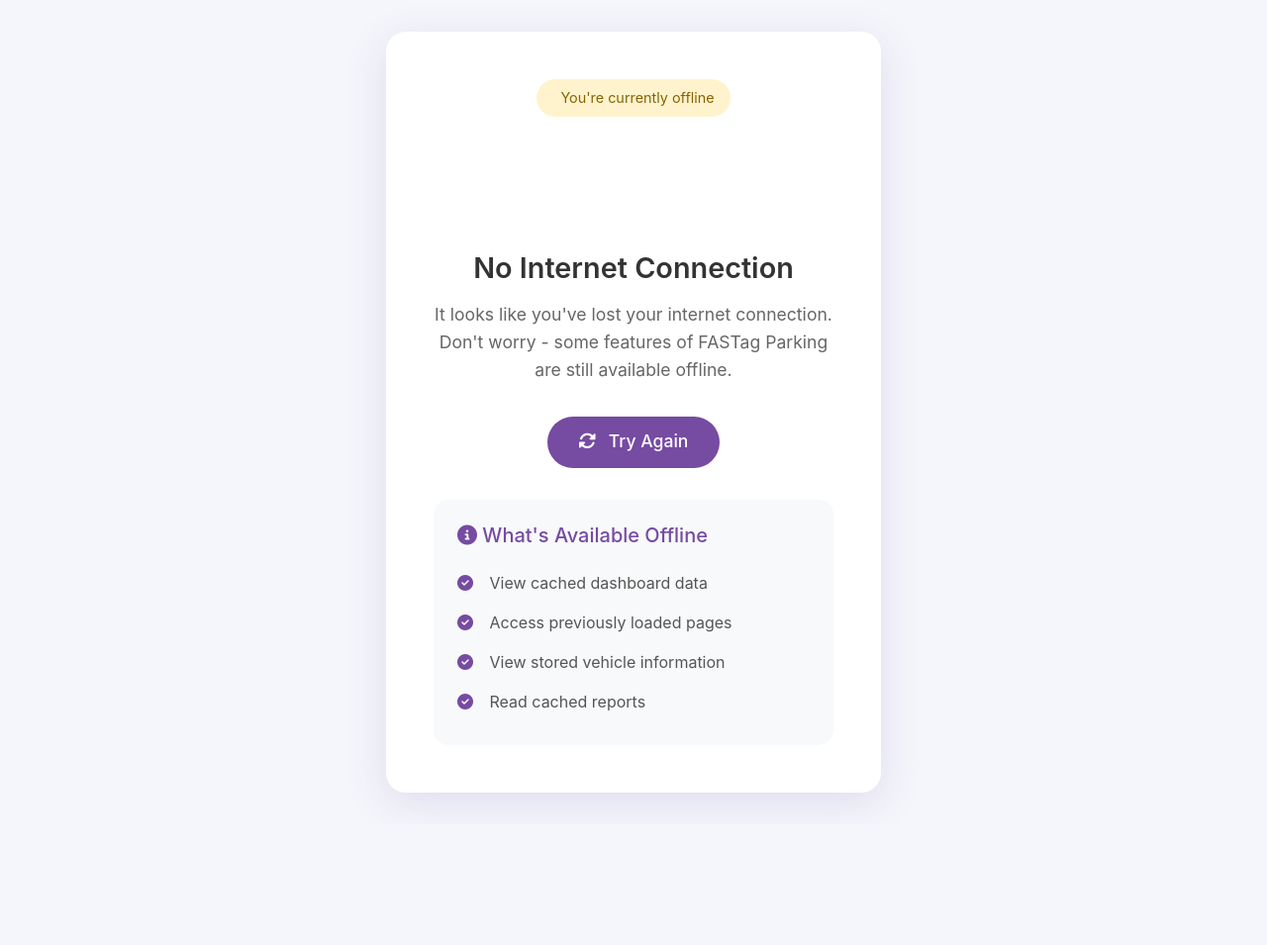
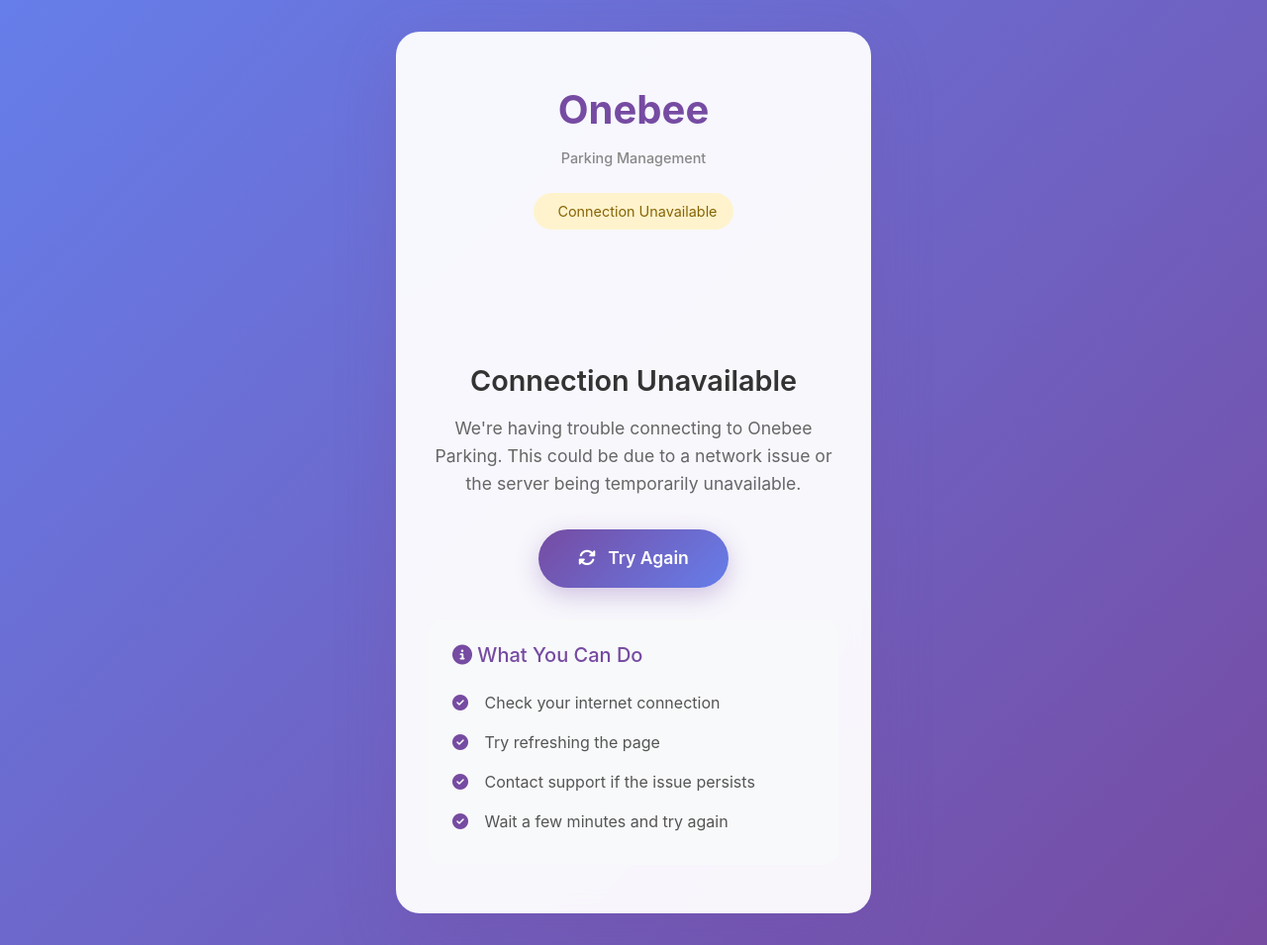
Before and after one commit to karthiknexoplus/Fastag, a Flask app: page /offline.html in a window 1280 px wide. Shown: the whole page at 99% size. Before the commit the page ends 814 px from the top, so only its background shows below. Run offline with Flask 3, Linux system fonts and the light colour scheme; parts of the project's set-up code (start-up, migrations or seed data) failed here and were passed over.

Commit message:
Revise offline page design and messaging: update title and branding to Onebee, enhance styling with a gradient background, and improve user instructions for offline features and retry options.

```diff
--- a/fastag/templates/offline.html
+++ b/fastag/templates/offline.html
@@ -3,13 +3,16 @@
 <head>
     <meta charset="UTF-8">
     <meta name="viewport" content="width=device-width, initial-scale=1.0">
-    <title>Offline - FASTag Parking</title>
+    <title>Offline - Onebee Parking</title>
     <link href="https://cdn.jsdelivr.net/npm/bootstrap@5.3.0/dist/css/bootstrap.min.css" rel="stylesheet">
     <link rel="stylesheet" href="https://cdnjs.cloudflare.com/ajax/libs/font-awesome/6.4.0/css/all.min.css">
     <style>
         body {
-            background: #f4f6fb;
-            font-family: -apple-system, BlinkMacSystemFont, 'Segoe UI', Roboto, sans-serif;
+            background: linear-gradient(135deg, #667eea 0%, #764ba2 100%);
+            font-family: 'Inter', 'Segoe UI', Arial, sans-serif;
+            margin: 0;
+            padding: 0;
+            min-height: 100vh;
         }
         .offline-container {
             min-height: 100vh;
@@ -19,13 +22,15 @@
             padding: 2rem;
         }
         .offline-card {
-            background: white;
-            border-radius: 20px;
-            box-shadow: 0 10px 40px rgba(118, 75, 162, 0.15);
-            padding: 3rem;
+            background: rgba(255, 255, 255, 0.95);
+            backdrop-filter: blur(10px);
+            border-radius: 24px;
+            box-shadow: 0 20px 60px rgba(118, 75, 162, 0.25);
+            padding: 3rem 2rem;
             text-align: center;
-            max-width: 500px;
-            width: 100%;
+            max-width: 480px;
+            width: 90%;
+            border: 1px solid rgba(255, 255, 255, 0.2);
         }
         .offline-icon {
             font-size: 4rem;
@@ -45,22 +50,23 @@
             margin-bottom: 2rem;
         }
         .retry-btn {
-            background: #764ba2;
+            background: linear-gradient(135deg, #764ba2 0%, #667eea 100%);
             border: none;
             color: white;
-            padding: 0.8rem 2rem;
+            padding: 1rem 2.5rem;
             border-radius: 50px;
             font-size: 1.1rem;
-            font-weight: 500;
+            font-weight: 600;
             transition: all 0.3s ease;
             text-decoration: none;
             display: inline-block;
+            box-shadow: 0 8px 25px rgba(118, 75, 162, 0.3);
         }
         .retry-btn:hover {
-            background: #4b2e83;
+            background: linear-gradient(135deg, #667eea 0%, #764ba2 100%);
             color: white;
-            transform: translateY(-2px);
-            box-shadow: 0 5px 15px rgba(118, 75, 162, 0.3);
+            transform: translateY(-3px);
+            box-shadow: 0 12px 35px rgba(118, 75, 162, 0.4);
         }
         .status-indicator {
             display: inline-flex;
@@ -105,20 +111,26 @@
 <body>
     <div class="offline-container">
         <div class="offline-card">
+            <!-- Onebee Logo -->
+            <div style="margin-bottom: 1.5rem;">
+                <div style="font-size: 2.5rem; color: #764ba2; font-weight: 700; margin-bottom: 0.5rem;">Onebee</div>
+                <div style="font-size: 0.9rem; color: #888; font-weight: 500;">Parking Management</div>
+            </div>
+
             <div class="status-indicator">
                 <i class="fas fa-wifi-slash"></i>
-                You're currently offline
+                Connection Unavailable
             </div>
 
             <div class="offline-icon">
                 <i class="fas fa-signal-slash"></i>
             </div>
 
-            <h1 class="offline-title">No Internet Connection</h1>
+            <h1 class="offline-title">Connection Unavailable</h1>
 
             <p class="offline-message">
-                It looks like you've lost your internet connection.
-                Don't worry - some features of FASTag Parking are still available offline.
+                We're having trouble connecting to Onebee Parking.
+                This could be due to a network issue or the server being temporarily unavailable.
             </p>
 
             <button class="retry-btn" onclick="retryConnection()">
@@ -127,12 +139,12 @@
             </button>
 
             <div class="features-list">
-                <h5><i class="fas fa-info-circle"></i> What's Available Offline</h5>
+                <h5><i class="fas fa-info-circle"></i> What You Can Do</h5>
                 <ul>
-                    <li><i class="fas fa-check-circle"></i> View cached dashboard data</li>
-                    <li><i class="fas fa-check-circle"></i> Access previously loaded pages</li>
-                    <li><i class="fas fa-check-circle"></i> View stored vehicle information</li>
-                    <li><i class="fas fa-check-circle"></i> Read cached reports</li>
+                    <li><i class="fas fa-check-circle"></i> Check your internet connection</li>
+                    <li><i class="fas fa-check-circle"></i> Try refreshing the page</li>
+                    <li><i class="fas fa-check-circle"></i> Contact support if the issue persists</li>
+                    <li><i class="fas fa-check-circle"></i> Wait a few minutes and try again</li>
                 </ul>
             </div>
         </div>
@@ -177,7 +189,7 @@
         function showOfflineMessage() {
             const message = document.createElement('div');
             message.className = 'alert alert-warning mt-3';
-            message.innerHTML = '<i class="fas fa-exclamation-triangle me-2"></i>Still offline. Please check your internet connection.';
+            message.innerHTML = '<i class="fas fa-exclamation-triangle me-2"></i>Connection still unavailable. Please try again in a moment.';
             document.querySelector('.offline-card').appendChild(message);
 
             // Remove message after 3 seconds
```
